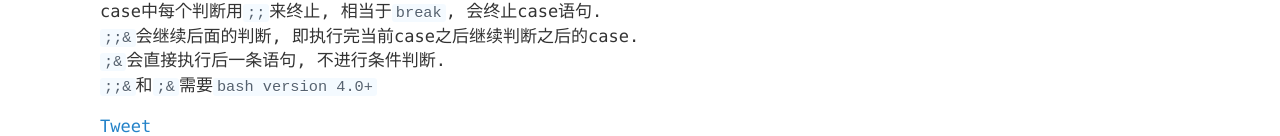
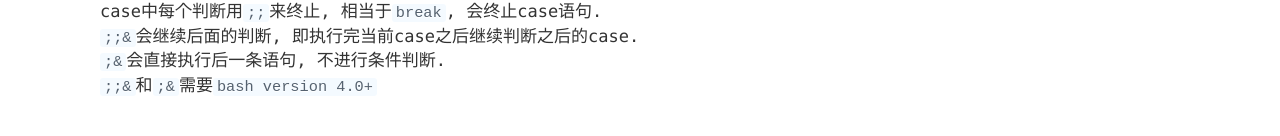
Before and after one commit to imaxct/imaxct.github.io, a Jekyll site: the page built from _posts/2017-05-14-shell-learning.md, in a window 1280 px wide. Shown: the part 1005-1141 px from the top of the page. Built offline with Jekyll 4.4.1, drawn with Linux system fonts in a browser that asks for light colours; comment, search, counter and statistics services are not loaded; after the commit the page ends 1120 px from its top, so only the background shows below that.

Commit message:
remove twitter url

```diff
--- a/_layouts/post.html
+++ b/_layouts/post.html
@@ -16,9 +16,6 @@ layout: default
     </div>
 {% endif %}
 
-<a href="https://twitter.com/share" class="twitter-share-button" data-via="{{ site.owner.twitter }}" data-size="large" data-hashtags="{{site.name}}">Tweet</a>
-<script>!function(d,s,id){var js,fjs=d.getElementsByTagName(s)[0],p=/^http:/.test(d.location)?'http':'https';if(!d.getElementById(id)){js=d.createElement(s);js.id=id;js.src=p+'://platform.twitter.com/widgets.js';fjs.parentNode.insertBefore(js,fjs);}}(document, 'script', 'twitter-wjs');</script>
-
 {% if site.disqus_shortname %}
 {% include disqus_comments.html %}
 {% endif %}
```
